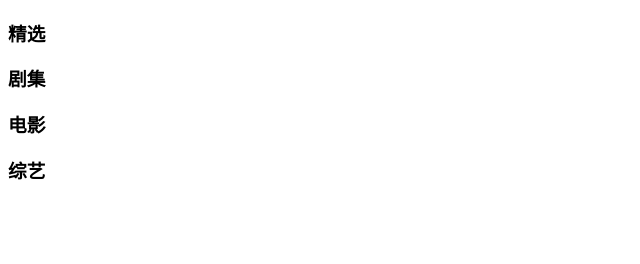
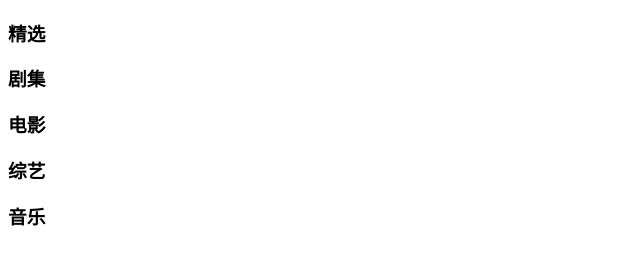
Before and after one commit to l-hbo/llhb, a plain HTML site: page index.html in a window 1280 px wide. Shown: the full height of the page, 0-640 px from the left. Drawn offline with Linux system fonts and the light colour scheme.

Commit message:
添加音乐模块

```diff
--- a/index.html
+++ b/index.html
@@ -11,5 +11,6 @@
     <h3>剧集</h3>
     <h3>电影</h3>
     <h3>综艺</h3>
+    <H3>音乐</H3>
 </body>
 </html>
```
